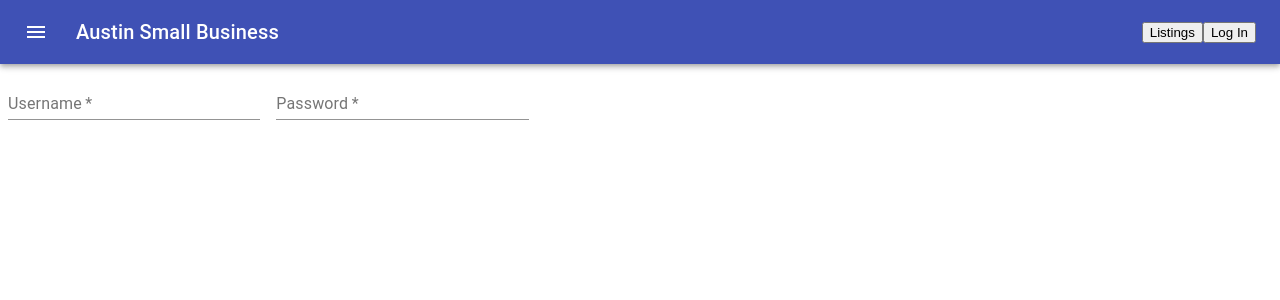
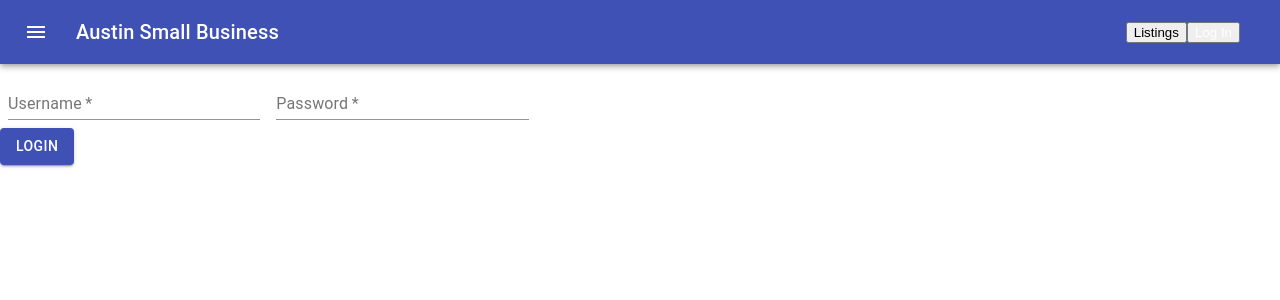
Before and after one commit to Dwaylan/Small-business-app, a React (Create React App) app: page /login in a window 1280 px wide. Shown: the top 300 px of the page. Built offline with nearby package versions, Linux system fonts and the light colour scheme.

Commit message:
pushing up with notes in the private route file

```diff
--- a/src/Components/Listingspage/Listingspage.js
+++ b/src/Components/Listingspage/Listingspage.js
@@ -1,9 +1,12 @@
 import React from "react";
 
-export default function Listingspage() {
+function Listingspage() {
   return (
     <div>
-      <h1>Listings</h1>
+      <h1>Listings page for Listings</h1>
+      <button>Delete</button>
     </div>
   );
 }
+
+export default Listingspage;
--- a/src/Components/Loginpage/Loginpage.js
+++ b/src/Components/Loginpage/Loginpage.js
@@ -1,7 +1,9 @@
 import React, { useState } from "react";
 import TextField from "@material-ui/core/TextField";
 import { makeStyles } from "@material-ui/core/styles";
+import Button from "@material-ui/core/Button";
 import Nav from "../Nav";
+import { Route, Redirect, useHistory } from "react-router-dom";
 
 const useStyles = makeStyles((theme) => ({
   root: {
@@ -12,10 +14,26 @@ const useStyles = makeStyles((theme) => ({
   },
 }));
 
-export default function FormPropsTextFields({ Login, error }) {
+export default function FormPropsTextFields() {
   const classes = useStyles();
+  const [user, setUser] = useState({ name: "", Password: "" });
+  const [details, setDetails] = useState({ name: "", Password: "" });
+  let history = useHistory();
 
-  const [details, setDetails] = useState({ name: "", Password: "" });
+  const Login = (details) => {
+    console.log(details);
+
+    if (user.Password && user.name)
+      // console.log("logged in");
+      return history.push("/listings");
+    else {
+      console.log("credential errors");
+    }
+    setUser({
+      name: details.name,
+      Password: details.Password,
+    });
+  };
 
   const submitHandler = (e) => {
     e.preventDefault();
@@ -48,6 +66,17 @@ export default function FormPropsTextFields({ Login, error }) {
           onChange={(e) => setDetails({ ...details, Password: e.target.value })}
           value={details.Password}
         />
+        <div className={classes.root}>
+          <Button
+            variant="contained"
+            color="primary"
+            onSubmit={Login}
+            type="submit"
+            value="LOGIN"
+          >
+            Login
+          </Button>
+        </div>
       </div>
     </form>
   );
--- a/src/Components/Nav/Nav.js
+++ b/src/Components/Nav/Nav.js
@@ -13,36 +13,54 @@ const useStyles = makeStyles((theme) => ({
   },
   menuButton: {
     marginRight: theme.spacing(2),
+    color: "inherit",
+    variant: "contained",
   },
   title: {
     flexGrow: 1,
   },
+  logInButton: {
+    marginRight: theme.spacing(2),
+    color: "inherit",
+    variant: "contained",
+  },
 }));
 
 function LogInButton() {
+  const classes = useStyles();
   let history = useHistory();
 
   function handleClick() {
     history.push("/login");
   }
   return (
-    <button type="button" color="inherit" onClick={handleClick}>
+    <button type="button" className={classes.logInButton} onClick={handleClick}>
       Log In
     </button>
   );
 }
 
 function ListingsButton() {
+  const classes = useStyles();
   let history = useHistory();
 
   function handleClick() {
     history.push("/listings");
   }
   return (
-    <button type="button" color="inherit" onClick={handleClick}>
+    <button
+      type="button"
+      className={classes.listingsInButton}
+      onClick={handleClick}
+    >
       Listings
     </button>
   );
+}
+
+function homeClick() {
+  let history = useHistory;
+  history.push("/");
 }
 
 export default function ButtonAppBar() {
@@ -57,6 +75,7 @@ export default function ButtonAppBar() {
             className={classes.menuButton}
             color="inherit"
             aria-label="menu"
+            onClick={homeClick}
           >
             <MenuIcon />
           </IconButton>
--- a/src/Privateroute.js
+++ b/src/Privateroute.js
@@ -2,10 +2,8 @@ import React from "react";
 import { Route, Redirect } from "react-router-dom";
 import PropTypes from "prop-types";
 
-const signed = false;
-
 Privateroute.defaultProps = {
-  isPrivate: false,
+  isPrivate: true,
 };
 
 Privateroute.propTypes = {
@@ -19,18 +17,16 @@ export default function Privateroute({
   isPrivate: isPrivate,
   ...rest
 }) {
-  return (
-    <Route
-      {...rest}
-      render={(props) => {
-        if (isPrivate && !signed) {
-          return <Redirect to="/login" />;
-        }
+  // Default status: the user is not signed in
+  const signed = true;
 
-        if (!isPrivate && signed) {
-          return <Redirect to="/" />;
-        }
-      }}
-    />
-  );
+  // if the route is private and the user is not signed in
+  if (isPrivate && !signed) {
+    return <Redirect to="/login" />;
+  }
+  // If the route is NOT public and the user is signed in
+  if (!isPrivate && signed) {
+    return <Redirect to="/" />;
+  }
+  return <route {...rest} component={Component} />;
 }
```
